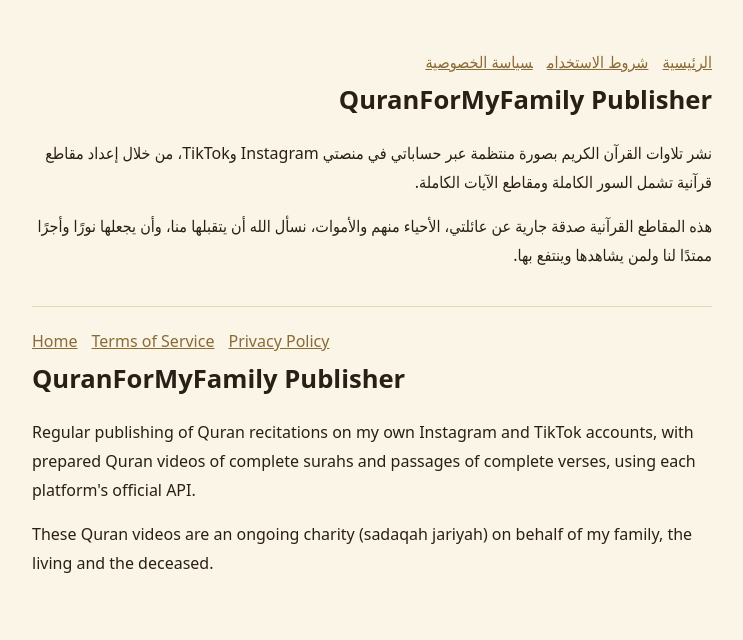
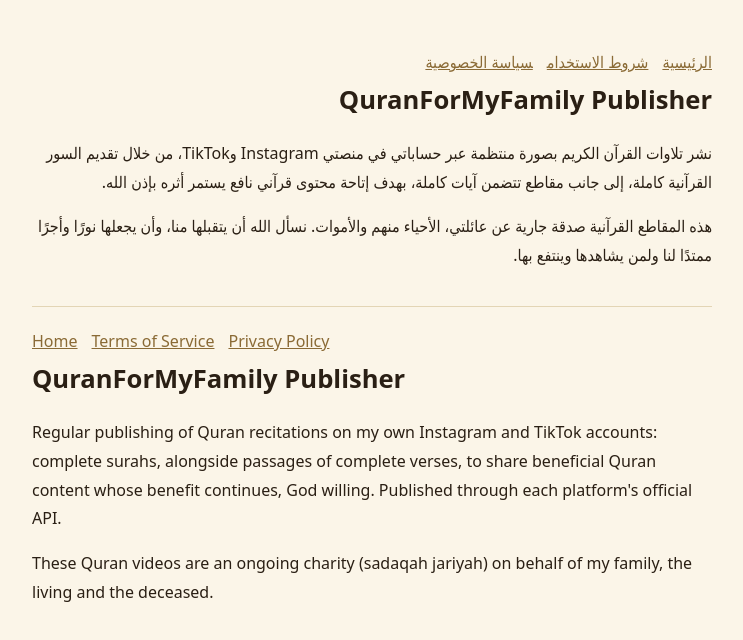
Before and after one commit to Rashid725/quranformyfamily-media, a plain HTML site: page index.html in a window 1280 px wide. Shown: the whole page, without its empty margins (268-1011 px from the left). Drawn offline with Linux system fonts and the light colour scheme.

Commit message:
Home page text, revised (Rashid)

```diff
--- a/index.html
+++ b/index.html
@@ -12,12 +12,12 @@
 <body><main>
 <nav><a href="index.html">الرئيسية</a><a href="terms.html">شروط الاستخدام</a><a href="privacy.html">سياسة الخصوصية</a></nav>
 <h1>QuranForMyFamily Publisher</h1>
-<p>نشر تلاوات القرآن الكريم بصورة منتظمة عبر حساباتي في منصتي Instagram وTikTok، من خلال إعداد مقاطع قرآنية تشمل السور الكاملة ومقاطع الآيات الكاملة.</p>
-<p>هذه المقاطع القرآنية صدقة جارية عن عائلتي، الأحياء منهم والأموات، نسأل الله أن يتقبلها منا، وأن يجعلها نورًا وأجرًا ممتدًا لنا ولمن يشاهدها وينتفع بها.</p>
+<p>نشر تلاوات القرآن الكريم بصورة منتظمة عبر حساباتي في منصتي Instagram وTikTok، من خلال تقديم السور القرآنية كاملة، إلى جانب مقاطع تتضمن آيات كاملة، بهدف إتاحة محتوى قرآني نافع يستمر أثره بإذن الله.</p>
+<p>هذه المقاطع القرآنية صدقة جارية عن عائلتي، الأحياء منهم والأموات. نسأل الله أن يتقبلها منا، وأن يجعلها نورًا وأجرًا ممتدًا لنا ولمن يشاهدها وينتفع بها.</p>
 <div class="en">
 <nav><a href="index.html">Home</a><a href="terms.html">Terms of Service</a><a href="privacy.html">Privacy Policy</a></nav>
 <h1>QuranForMyFamily Publisher</h1>
-<p>Regular publishing of Quran recitations on my own Instagram and TikTok accounts, with prepared Quran videos of complete surahs and passages of complete verses, using each platform's official API.</p>
+<p>Regular publishing of Quran recitations on my own Instagram and TikTok accounts: complete surahs, alongside passages of complete verses, to share beneficial Quran content whose benefit continues, God willing. Published through each platform's official API.</p>
 <p>These Quran videos are an ongoing charity (sadaqah jariyah) on behalf of my family, the living and the deceased.</p>
 
 </div>
```
